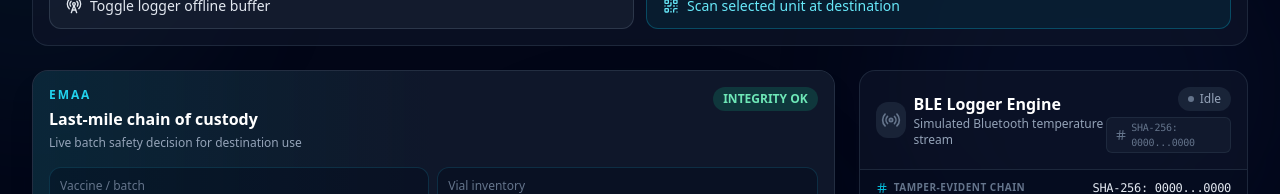
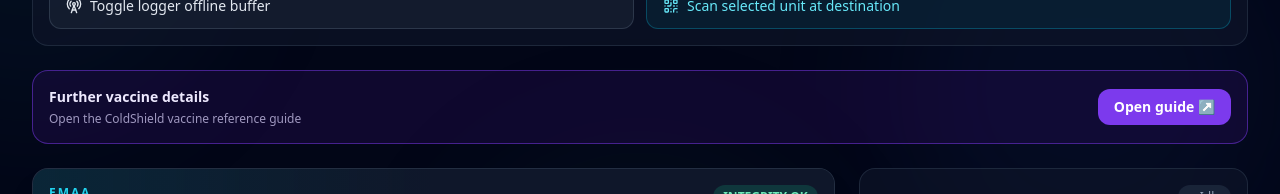
Before and after one commit to Nike44444/ColdShield-EMAA, a React (Vite) app: page / in a window 1280 px wide. Shown: the part 263-457 px from the top of the page. Built offline with nearby package versions, Linux system fonts and the light colour scheme; no server answers; the database is empty.

Commit message:
Add standalone vaccine details button

```diff
--- a/src/App.tsx
+++ b/src/App.tsx
@@ -61,6 +61,7 @@ function App() {
           </div>
         </header>
         <div className="mb-6"><SimulationControls onScenario={runScenario} onToggleLoggerOffline={bleLogger.toggleOffline} onSimulateQRScan={requestDestinationScan} /></div>
+        <a href="https://cold-chain-shield.preview.emergentagent.com/" target="_blank" rel="noreferrer" className="mb-6 flex items-center justify-between rounded-2xl border border-violet-600/50 bg-violet-950/30 p-4 text-violet-100 transition-colors hover:bg-violet-900/35"><span><span className="block text-sm font-semibold">Further vaccine details</span><span className="mt-1 block text-xs text-violet-200/70">Open the ColdShield vaccine reference guide</span></span><span className="rounded-xl bg-violet-600 px-4 py-2 text-sm font-semibold text-white">Open guide ↗</span></a>
         {incident && <div className="mb-6 rounded-xl border border-cyan-700/40 bg-cyan-950/25 px-4 py-3 text-sm text-cyan-100">{incident}</div>}
         <main className="grid grid-cols-1 gap-6 xl:grid-cols-3">
           <div className="space-y-6 xl:col-span-2">
```
